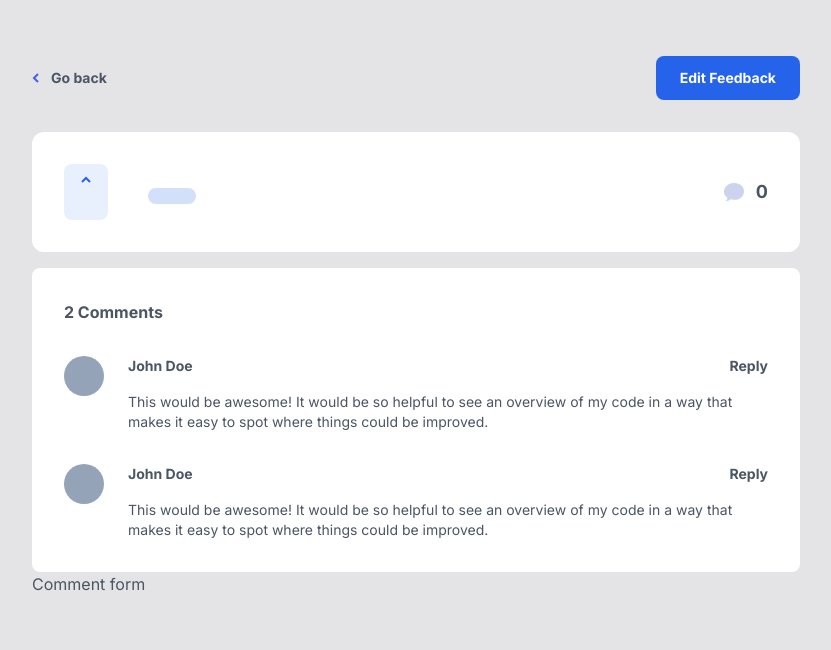
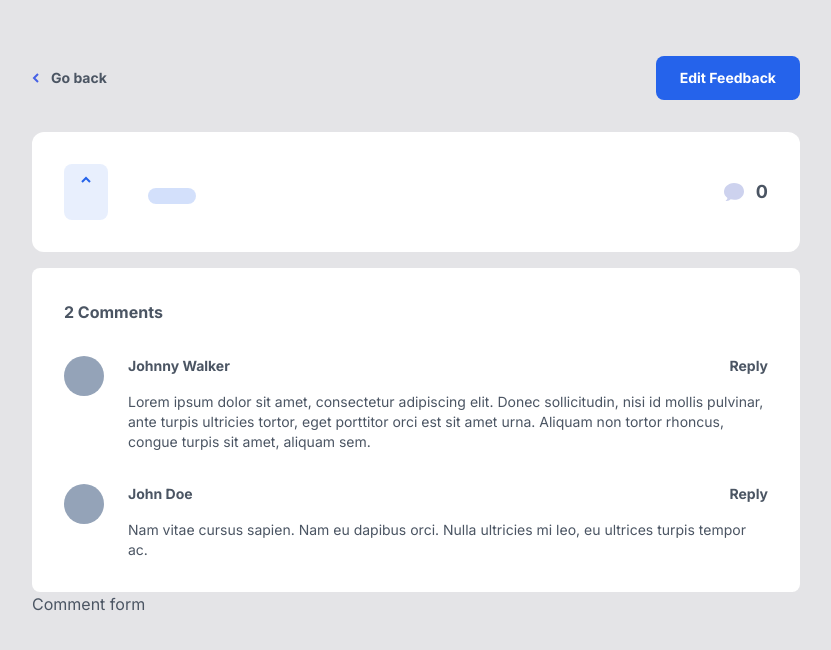
Before and after one commit to katsuragawaa/feedback-hub, a Vue app: page /feedback/details/1 in a window 1280 px wide. Shown: the top 650 px of the page, without its empty margins (224-1055 px from the left). Built offline with nearby package versions, Linux system fonts and the light colour scheme; no server answers; the database is empty.

Commit message:
Use prop in content

```diff
--- a/src/pages/feedback/comment-list/Comment.vue
+++ b/src/pages/feedback/comment-list/Comment.vue
@@ -1,7 +1,7 @@
 <script setup lang="ts">
 import { Comment } from '../../../types';
 
-const props = defineProps<{
+const { comment } = defineProps<{
   comment: Comment;
 }>();
 </script>
@@ -12,13 +12,10 @@ const props = defineProps<{
 
     <div class="ml-6 flex flex-col">
       <div class="flex items-center justify-between font-bold">
-        <div>John Doe</div>
+        <div>{{ comment.author }}</div>
         <div>Reply</div>
       </div>
-      <div class="mt-4">
-        This would be awesome! It would be so helpful to see an overview of my
-        code in a way that makes it easy to spot where things could be improved.
-      </div>
+      <div class="mt-4">{{ comment.content }}</div>
     </div>
   </div>
 </template>
--- a/src/pages/feedback/comment-list/CommentList.vue
+++ b/src/pages/feedback/comment-list/CommentList.vue
@@ -21,6 +21,10 @@ const dummyComments = [
   <div class="rounded-lg bg-white p-8">
     <div class="font-bold">2 Comments</div>
 
-    <Comment v-for="comment in dummyComments" :comment="comment" />
+    <Comment
+      v-for="comment in dummyComments"
+      :comment="comment"
+      :key="comment.id"
+    />
   </div>
 </template>
```
